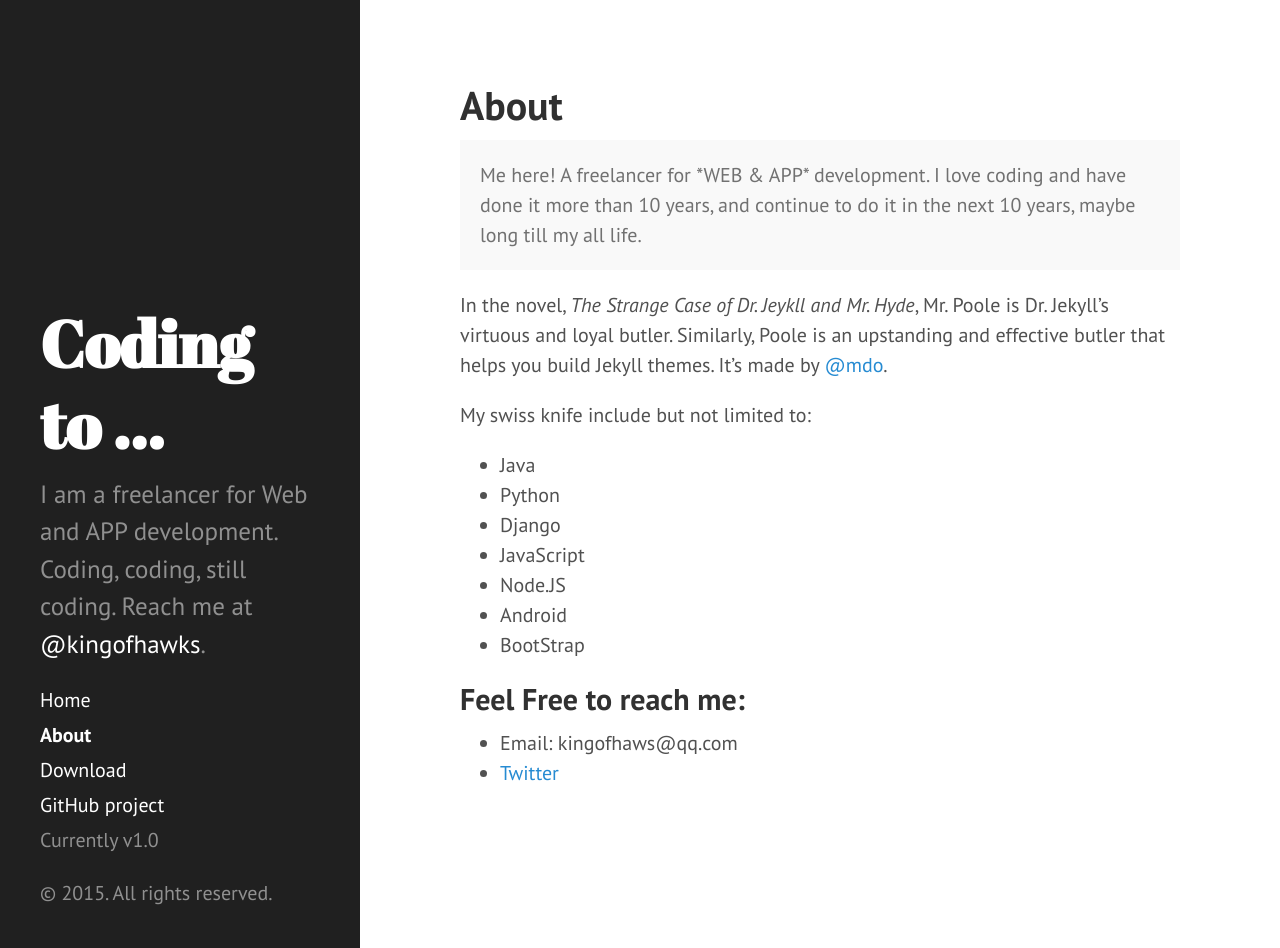
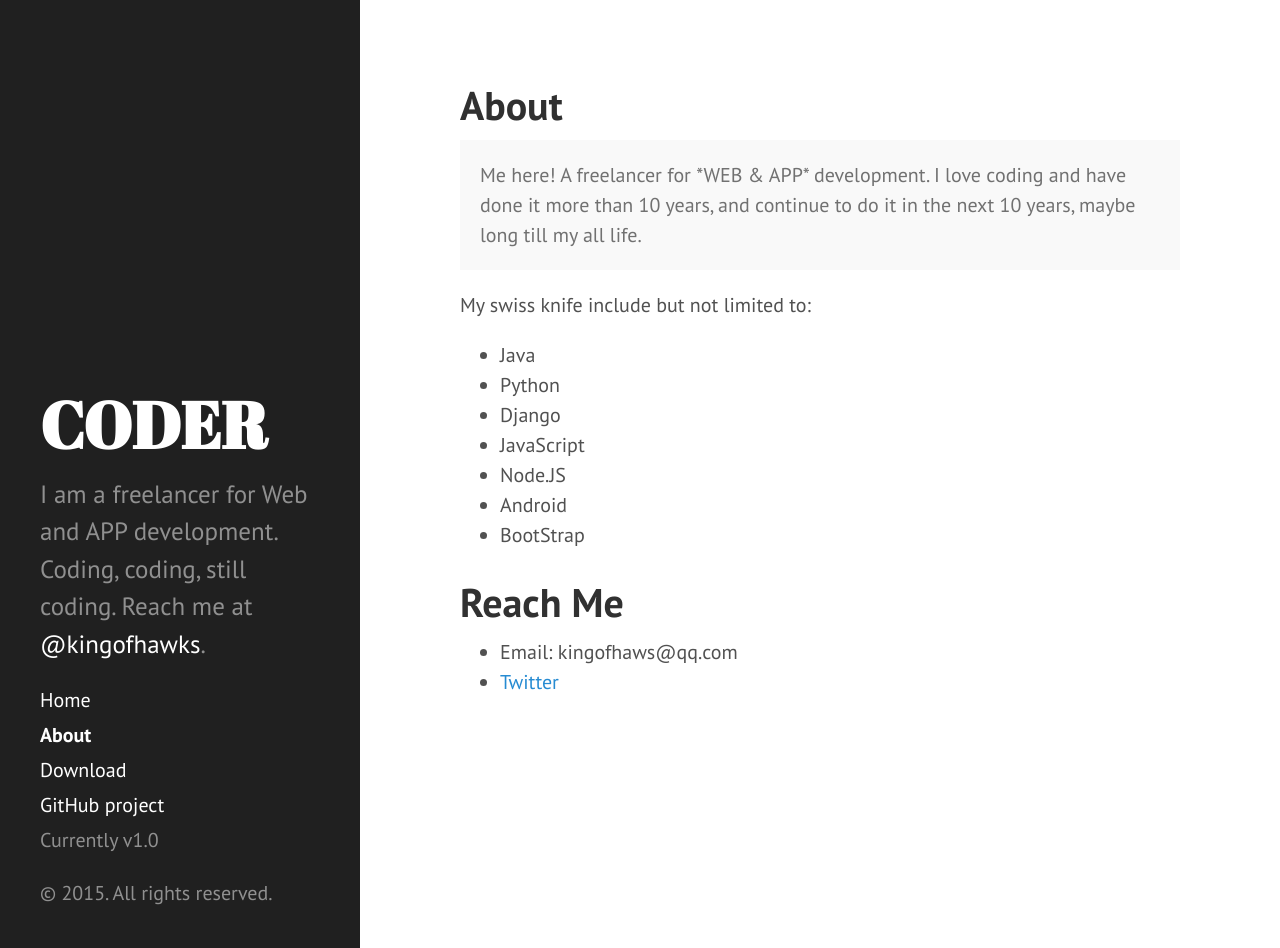
Before and after one commit to kingofhawks/kingofhawks.github.io, a Jekyll site: the page built from about.md, in a window 1280 px wide and 948 px high. Built offline with Jekyll 4.4.1, drawn with Linux system fonts in a browser that asks for light colours; Markdown is read by kramdown in place of the engine named in the settings.

Commit message:
update home page

```diff
--- a/_config.yml
+++ b/_config.yml
@@ -7,7 +7,7 @@
 relative_permalinks: true
 
 # Setup
-title:            Coding to ...
+title:            CODER
 tagline:          'freelancer'
 description:      'I am a freelancer for Web and APP development. Coding, coding, still coding. Reach me at <a href="https://github.com/kingofhawks" target="_blank">@kingofhawks</a>.'
 url:              http://hyde.getpoole.com
--- a/about.md
+++ b/about.md
@@ -6,8 +6,6 @@
 <p class="message">
   Me here! A freelancer for *WEB & APP* development. I love coding and have done it more than 10 years, and continue to do it in the next 10 years, maybe long till my all life.
 </p>
-
-In the novel, *The Strange Case of Dr. Jeykll and Mr. Hyde*, Mr. Poole is Dr. Jekyll's virtuous and loyal butler. Similarly, Poole is an upstanding and effective butler that helps you build Jekyll themes. It's made by [@mdo](https://twitter.com/mdo).
 
 My swiss knife include but not limited to:
 
@@ -19,6 +17,6 @@
 * Android
 * BootStrap
 
-## Feel Free to reach me:
+# Reach Me
 * Email: kingofhaws@qq.com
 * [Twitter](https://twitter.com/kingofhawks)
```
